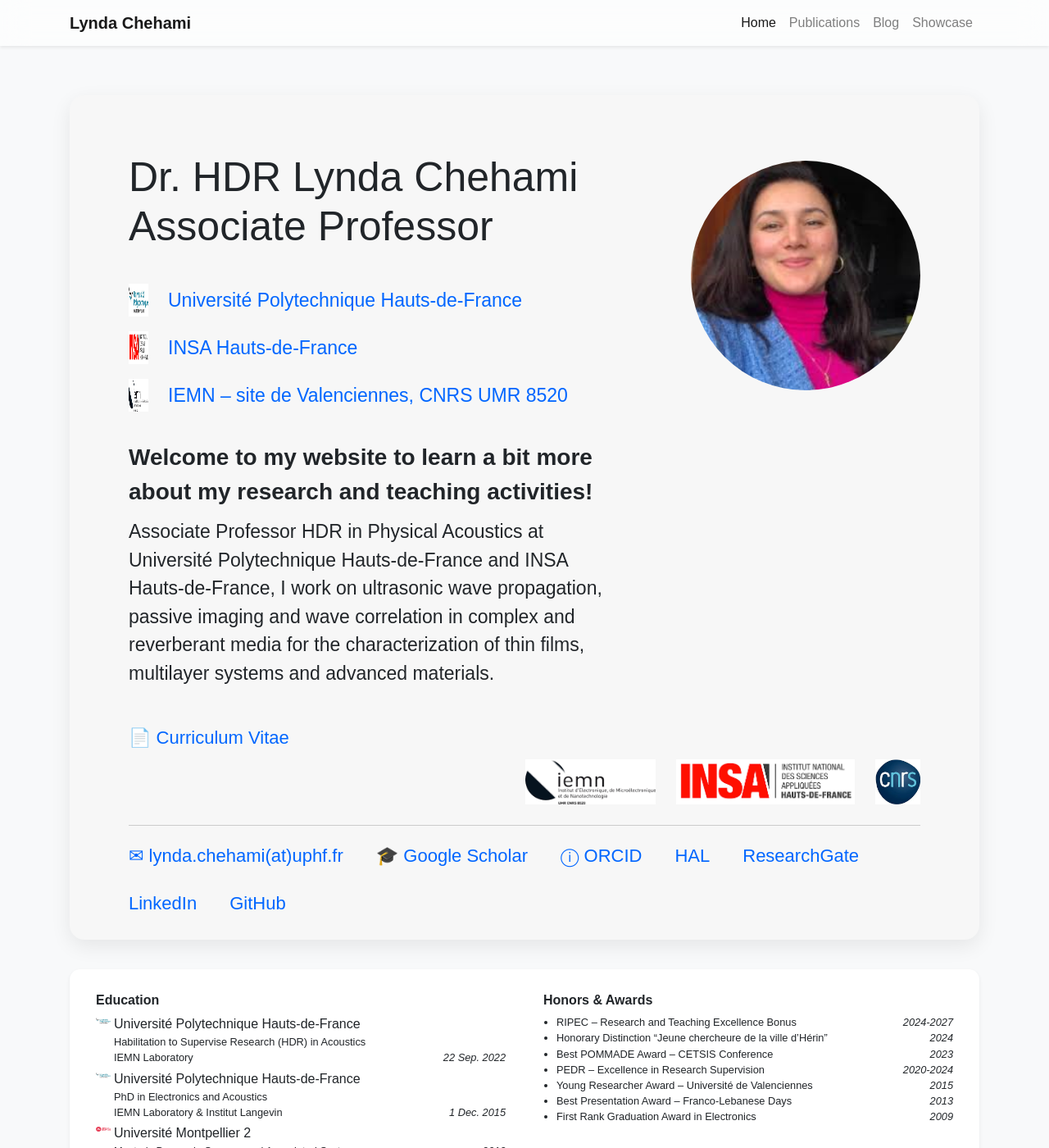
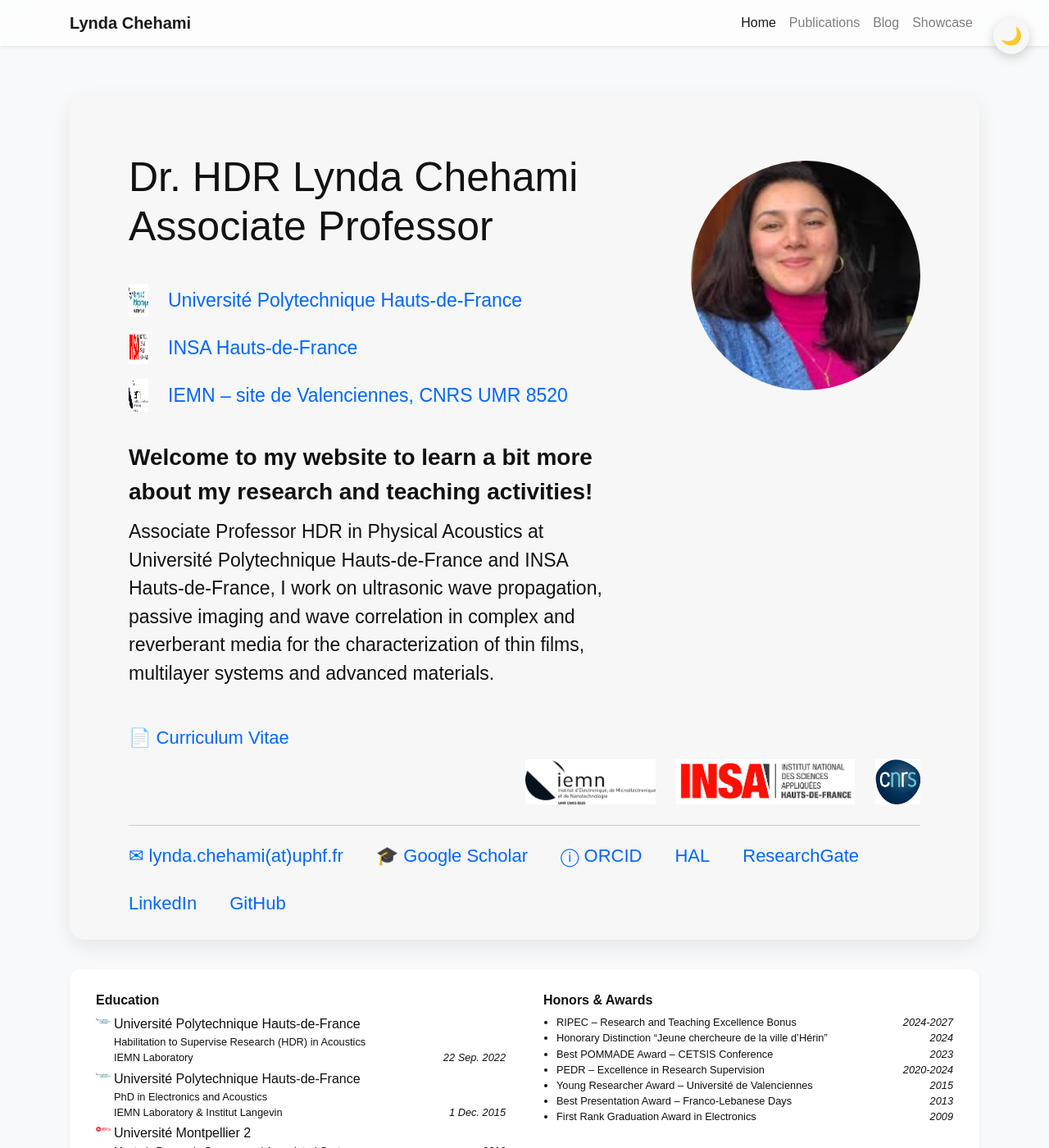
Before and after one commit to lchehami/lchehami.github.io, a Jekyll site: the page built from index.html, in a window 1280 px wide and 1400 px high. Shown: the whole window at 82% size. Built offline with Jekyll 4.4.1, drawn with Linux system fonts in a browser that asks for light colours; nearby versions of some CDN libraries; a style sheet for code colours, icons or effects is not loaded.

Commit message:
Update index.html

```diff
--- a/index.html
+++ b/index.html
@@ -4,12 +4,13 @@
 navbar_title: Home
 ---
 
+<button id="themeToggle">🌙</button>
+
 <!-- HERO CARD -->
 <div class="hero-card">
 
   <div class="hero-content">
 
-    <!-- TEXTE -->
     <div class="hero-text">
 
       <h1>Dr. HDR Lynda Chehami Associate Professor</h1>
@@ -45,21 +46,18 @@
 
     </div>
 
-    <!-- PHOTO -->
     <div class="hero-photo">
       <img src="{{ site.baseurl }}/assets/images/photos/profile.png" alt="Profile photo">
     </div>
 
   </div>
 
-  <!-- LOGOS -->
   <div class="institution-logos">
     <img src="{{ site.baseurl }}/assets/images/badges/iemn.png">
     <img src="{{ site.baseurl }}/assets/images/badges/INSA.png">
     <img src="{{ site.baseurl }}/assets/images/badges/cnrs.png">
   </div>
 
-  <!-- LIENS -->
   <div class="links">
     <a href="mailto:lynda.chehami@uphf.fr">✉ lynda.chehami(at)uphf.fr</a>
     <a href="https://scholar.google.com/citations?user=3FhRL0gAAAAJ&hl=fr">🎓 Google Scholar</a>
@@ -72,12 +70,10 @@
 
 </div>
 
-<!-- EXPERIENCE -->
 {% if site.data.display.homepage.show_experience %}
   {% include widgets/experience_card.html %}
 {% endif %}
 
-<!-- NEWS -->
 {% if site.data.display.homepage.show_news %}
   {% assign count_news = site.news | size %}
   {% if count_news > 0 %}
@@ -85,21 +81,53 @@
   {% endif %}
 {% endif %}
 
-<!-- PUBLICATIONS -->
 {% if site.data.display.homepage.show_selected_publications %}
   {% assign pubs = site.publications | sort: "date" | reverse | where: "selected", true %}
   {% include widgets/publication_card.html publications=pubs title='<i class="fas fa-star"></i> Selected Publications' %}
 {% endif %}
 
-<!-- CSS -->
 <style>
+:root {
+  --bg: #e9ecec;
+  --card: #f7f7f7;
+  --text: #111111;
+  --blue: #0066ff;
+  --border: #cccccc;
+}
+
+body.dark {
+  --bg: #0f1115;
+  --card: #181b22;
+  --text: #eeeeee;
+  --blue: #5da2ff;
+  --border: #333842;
+}
+
 body {
-  background: #e9ecec;
+  background: var(--bg);
+  color: var(--text);
   font-family: Arial, Helvetica, sans-serif;
 }
 
+#themeToggle {
+  position: fixed;
+  top: 22px;
+  right: 24px;
+  z-index: 9999;
+  width: 44px;
+  height: 44px;
+  border-radius: 50%;
+  border: none;
+  background: var(--card);
+  color: var(--text);
+  font-size: 21px;
+  cursor: pointer;
+  box-shadow: 0 4px 14px rgba(0,0,0,0.18);
+}
+
 .hero-card {
-  background: #f7f7f7;
+  background: var(--card);
+  color: var(--text);
   border-radius: 18px;
   padding: 70px 72px 28px;
   margin: 36px auto;
@@ -122,13 +150,14 @@
   font-size: 50px;
   font-weight: 400;
   margin-bottom: 40px;
+  color: var(--text);
 }
 
 .affiliation {
   display: flex;
   align-items: center;
   gap: 16px;
-  color: #0066ff;
+  color: var(--blue);
   font-size: 23px;
   margin-bottom: 18px;
 }
@@ -142,19 +171,21 @@
   font-weight: 700;
   margin-top: 35px;
   margin-bottom: 10px;
+  color: var(--text);
 }
 
 .bio {
   font-size: 23px;
   line-height: 1.5;
   max-width: 1000px;
+  color: var(--text);
 }
 
 .cv-link {
   display: inline-block;
   margin-top: 30px;
   font-size: 22px;
-  color: #0066ff;
+  color: var(--blue);
   text-decoration: none;
 }
 
@@ -182,7 +213,7 @@
 }
 
 .links {
-  border-top: 1px solid #ccc;
+  border-top: 1px solid var(--border);
   padding-top: 20px;
   display: flex;
   flex-wrap: wrap;
@@ -191,7 +222,7 @@
 
 .links a {
   font-size: 22px;
-  color: #0066ff;
+  color: var(--blue);
   text-decoration: none;
 }
 
@@ -221,3 +252,24 @@
   }
 }
 </style>
+
+<script>
+const toggle = document.getElementById("themeToggle");
+
+if (localStorage.getItem("theme") === "dark") {
+  document.body.classList.add("dark");
+  toggle.textContent = "☀️";
+}
+
+toggle.onclick = function () {
+  document.body.classList.toggle("dark");
+
+  if (document.body.classList.contains("dark")) {
+    localStorage.setItem("theme", "dark");
+    toggle.textContent = "☀️";
+  } else {
+    localStorage.setItem("theme", "light");
+    toggle.textContent = "🌙";
+  }
+};
+</script>
```
